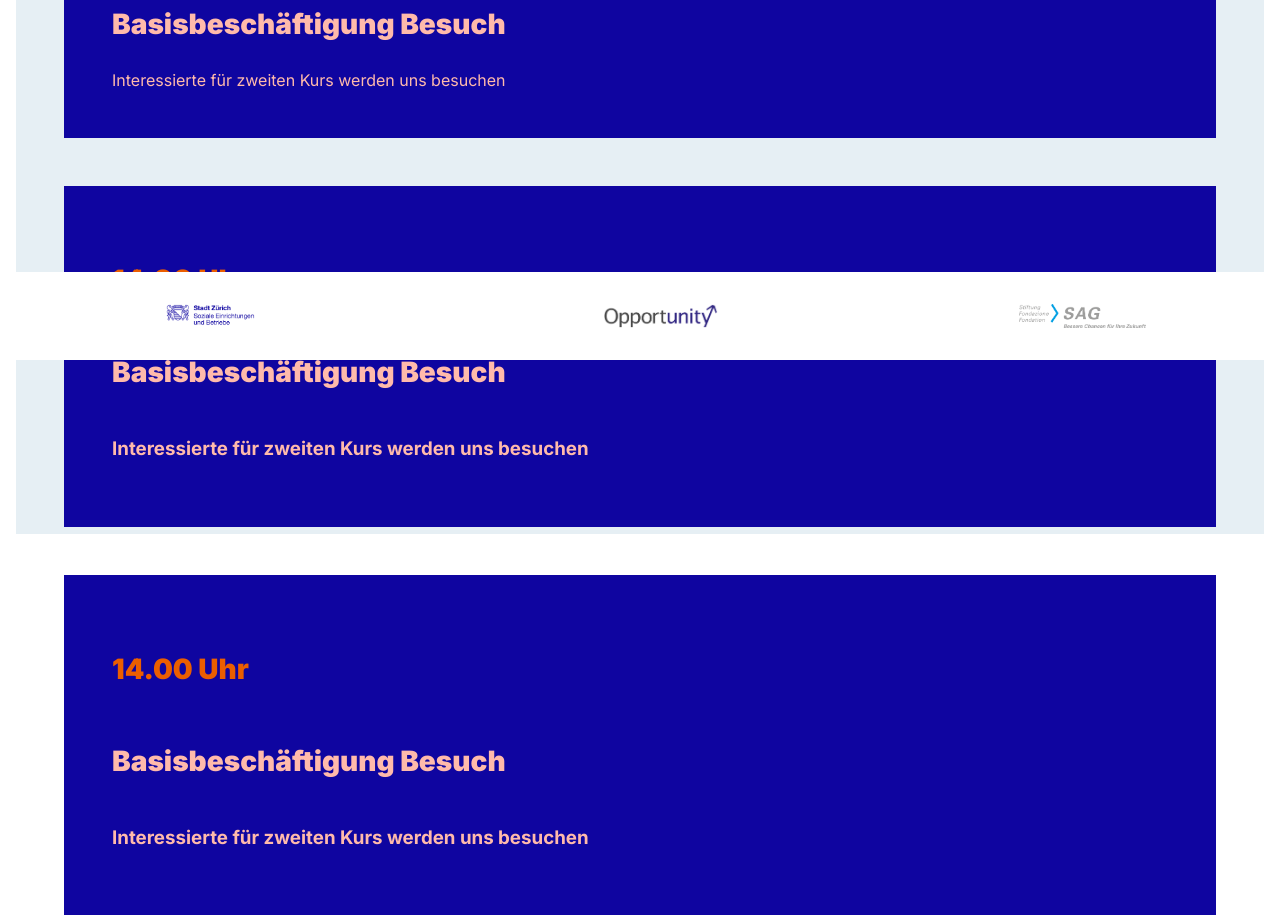
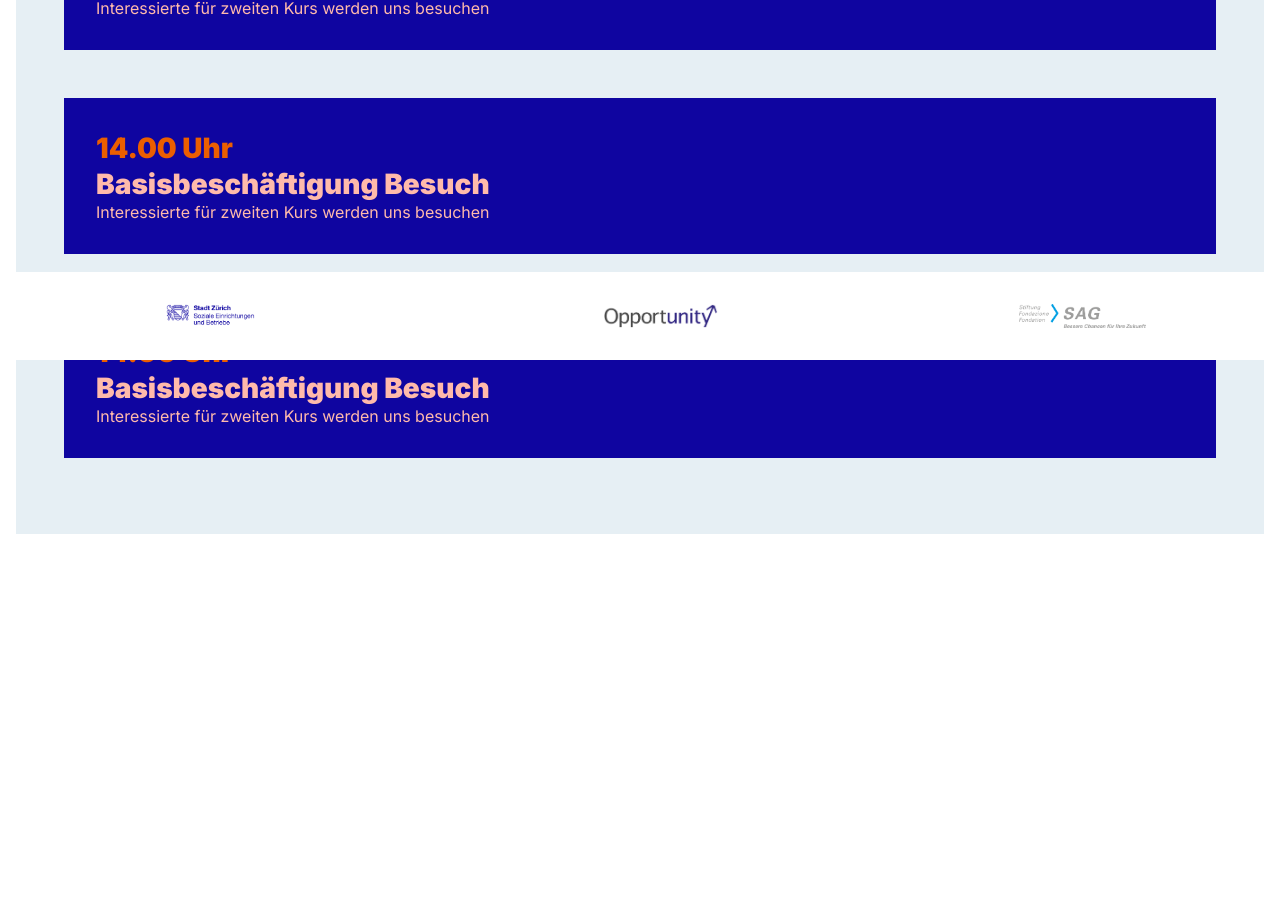
Before and after one commit to julianpetrini/vue-project-opportunity-welcome, a Vue app: page / in a window 1280 px wide. Shown: the part 440-1355 px from the top of the page. After the commit the page ends 982 px from the top, so only its background shows below. Built offline with nearby package versions, Linux system fonts and the light colour scheme.

Commit message:
first-stage-fertig

```diff
--- a/src/App.vue
+++ b/src/App.vue
@@ -8,24 +8,20 @@
       <ul class="main">
         <li class="bloque">
           <span class="date-box">14.00 Uhr</span>
-          <h3 class="tittle-box">Basisbeschäftigung Besuch</h3>
+          <span class="tittle-box">Basisbeschäftigung Besuch</span>
           <span class="description-box">
             Interessierte für zweiten Kurs werden uns besuchen
           </span>
         </li>
         <li class="bloque">
-          <h3 class="date-box">14.00 Uhr</h3>
-          <h3 class="tittle-box">Basisbeschäftigung Besuch</h3>
-          <h3 class="description-box">
-            Interessierte für zweiten Kurs werden uns besuchen
-          </h3>
+          <span class="date-box">14.00 Uhr</span>
+          <span class="tittle-box">Basisbeschäftigung Besuch</span>
+          <span class="description-box">Interessierte für zweiten Kurs werden uns besuchen</span>
         </li>
         <li class="bloque">
-          <h3 class="date-box">14.00 Uhr</h3>
-          <h3 class="tittle-box">Basisbeschäftigung Besuch</h3>
-          <h3 class="description-box">
-            Interessierte für zweiten Kurs werden uns besuchen
-          </h3>
+          <span class="date-box">14.00 Uhr</span>
+          <span class="tittle-box">Basisbeschäftigung Besuch</span>
+          <span class="description-box">Interessierte für zweiten Kurs werden uns besuchen</span>
         </li>
       </ul>
     <footer>
@@ -103,9 +99,10 @@ export default {
   display: flex;
   text-align: left;
   flex-direction: column;
-  padding: 3rem;
+  padding: 2rem;
   margin: 3rem;
 }
+
 /* TEXT OF BOXES */
 .date-box {
   color: #eb5e00;
@@ -121,7 +118,9 @@ export default {
 }
 .description-box {
   color: #ffbaab;
+
 }
+
 /* FOOTER */
 footer {
   position: fixed;
```
